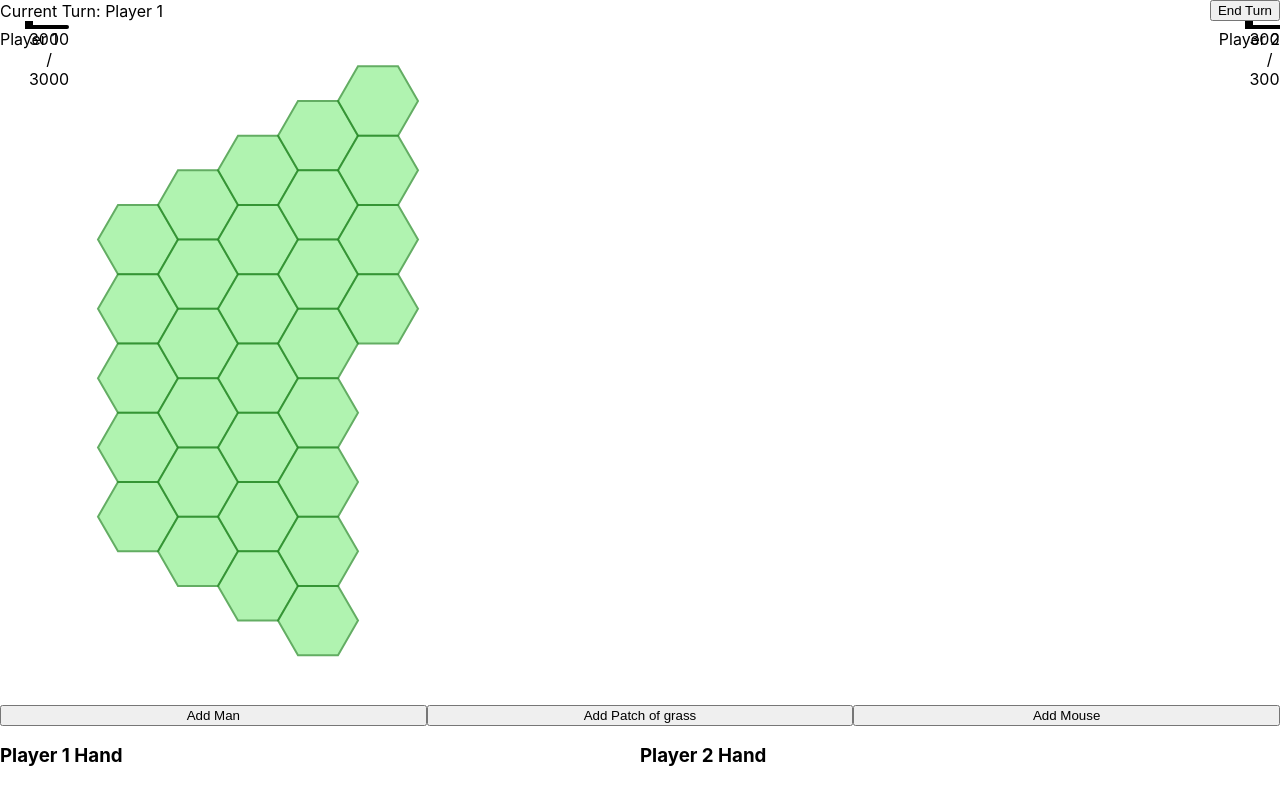
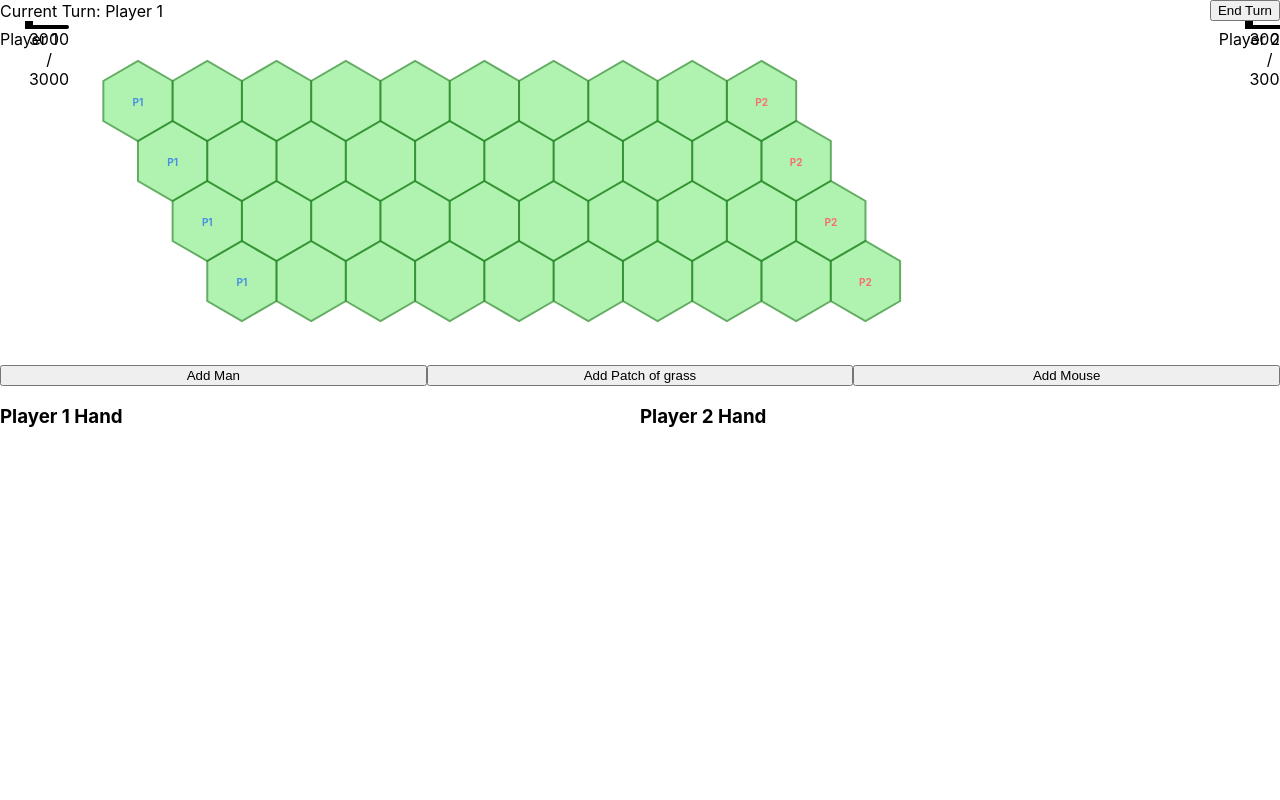
Before and after one commit to DH10125/Grand-Warfare, a Next.js app: page / in a window 1280 px wide. Built offline with nearby package versions, Linux system fonts and the light colour scheme.

Commit message:
Implement hex-grid corridor layout with AP system and spawn restrictions
Co-authored-by: DH10125 <208269286+DH10125@users.noreply.github.com>

```diff
--- a/components/Game.tsx
+++ b/components/Game.tsx
@@ -2,11 +2,14 @@
 
 import React, { useState, useEffect } from 'react';
 import { GameState, Card as CardType, HexPosition } from '@/types/game';
-import { generateHexGrid, hexToPixel, hexDistance, hexEqual, HEX_SIZE } from '@/utils/hexUtils';
+import { generateCorridorGrid, hexToPixel, hexDistance, hexEqual, HEX_SIZE, getSpawnEdges, hexDistanceToFortress } from '@/utils/hexUtils';
 import { CARD_TEMPLATES } from '@/utils/cardTemplates';
 import Hexagon from './Hexagon';
 import Card from './Card';
 import Fortress from './Fortress';
+
+const CORRIDOR_LENGTH = 10;
+const CORRIDOR_WIDTH = 4;
 
 const Game: React.FC = () => {
   const [gameState, setGameState] = useState<GameState | null>(null);
@@ -15,7 +18,8 @@ const Game: React.FC = () => {
 
   // Initialize game
   useEffect(() => {
-    const hexagons = generateHexGrid(30);
+    const hexagons = generateCorridorGrid(CORRIDOR_LENGTH, CORRIDOR_WIDTH);
+    const { leftEdge, rightEdge } = getSpawnEdges(CORRIDOR_LENGTH, CORRIDOR_WIDTH);
 
     const initialState: GameState = {
       hexagons,
@@ -35,6 +39,10 @@ const Game: React.FC = () => {
       currentPlayer: 'player1',
       selectedCard: null,
       winner: null,
+      corridorLength: CORRIDOR_LENGTH,
+      corridorWidth: CORRIDOR_WIDTH,
+      leftSpawnEdge: leftEdge,
+      rightSpawnEdge: rightEdge,
     };
 
     setGameState(initialState);
@@ -48,6 +56,7 @@ const Game: React.FC = () => {
       ...template,
       id: `${owner}-${Date.now()}-${Math.random()}`,
       owner,
+      ap: 0, // Cards in hand have 0 AP until placed
     };
 
     setGameState({
@@ -65,8 +74,16 @@ const Game: React.FC = () => {
 
     if (!isValidHex || isOccupied) return;
 
+    // Check spawn edge restrictions
+    const isLeftEdge = gameState.leftSpawnEdge.some(hex => hexEqual(hex, position));
+    const isRightEdge = gameState.rightSpawnEdge.some(hex => hexEqual(hex, position));
+
+    // Player 1 can only place on left edge, Player 2 on right edge
+    if (card.owner === 'player1' && !isLeftEdge) return;
+    if (card.owner === 'player2' && !isRightEdge) return;
+
     const updatedCards = gameState.cards.map(c =>
-      c.id === card.id ? { ...c, position, hasActed: false } : c
+      c.id === card.id ? { ...c, position, ap: 0 } : c // Units cannot act on turn they're placed
     );
 
     setGameState({
@@ -126,9 +143,10 @@ const Game: React.FC = () => {
 
   const executeMove = (targetHex: HexPosition) => {
     if (!gameState?.selectedCard || actionMode !== 'move') return;
+    if (gameState.selectedCard.ap <= 0) return; // Check AP
 
     const updatedCards = gameState.cards.map(c =>
-      c.id === gameState.selectedCard!.id ? { ...c, position: targetHex, hasActed: true } : c
+      c.id === gameState.selectedCard!.id ? { ...c, position: targetHex, ap: 0 } : c
     );
 
     setGameState({
@@ -142,6 +160,7 @@ const Game: React.FC = () => {
 
   const executeAttack = (targetHex: HexPosition) => {
     if (!gameState?.selectedCard || actionMode !== 'attack') return;
+    if (gameState.selectedCard.ap <= 0) return; // Check AP
 
     // Find target card at hex
     const targetCard = gameState.cards.find(c => c.position && hexEqual(c.position, targetHex));
@@ -164,9 +183,9 @@ const Game: React.FC = () => {
       }
     }
 
-    // Mark card as having acted
+    // Mark card as having used AP
     updatedCards = updatedCards.map(c =>
-      c.id === gameState.selectedCard!.id ? { ...c, hasActed: true } : c
+      c.id === gameState.selectedCard!.id ? { ...c, ap: 0 } : c
     );
 
     setGameState({
@@ -182,14 +201,15 @@ const Game: React.FC = () => {
   const attackFortress = (fortressOwner: 'player1' | 'player2') => {
     if (!gameState?.selectedCard || actionMode !== 'attack') return;
     if (gameState.selectedCard.owner === fortressOwner) return;
+    if (gameState.selectedCard.ap <= 0) return; // Check AP
 
     const updatedFortresses = { ...gameState.fortresses };
     const targetFortress = updatedFortresses[fortressOwner];
     targetFortress.hitPoints -= gameState.selectedCard.attackDamage;
 
-    // Mark card as having acted
+    // Mark card as having used AP
     const updatedCards = gameState.cards.map(c =>
-      c.id === gameState.selectedCard!.id ? { ...c, hasActed: true } : c
+      c.id === gameState.selectedCard!.id ? { ...c, ap: 0 } : c
     );
 
     // Check for winner
@@ -214,8 +234,10 @@ const Game: React.FC = () => {
 
     const nextPlayer = gameState.currentPlayer === 'player1' ? 'player2' : 'player1';
 
-    // Reset all cards for next player
-    const updatedCards = gameState.cards.map(c => ({ ...c, hasActed: false }));
+    // Reset AP for all cards owned by the next player
+    const updatedCards = gameState.cards.map(c =>
+      c.owner === nextPlayer && c.position ? { ...c, ap: 1 } : c
+    );
 
     setGameState({
       ...gameState,
@@ -265,12 +287,19 @@ const Game: React.FC = () => {
 
   // Check if fortress can be attacked
   const canAttackFortress = (fortressOwner: 'player1' | 'player2'): boolean => {
-    if (!gameState.selectedCard || actionMode !== 'attack') return false;
+    if (!gameState?.selectedCard || actionMode !== 'attack') return false;
     if (gameState.selectedCard.owner === fortressOwner) return false;
+    if (!gameState.selectedCard.position) return false;
+    if (gameState.selectedCard.ap <= 0) return false;
 
-    // Check if any card of the fortress owner is adjacent to board edge
-    // For simplicity, allow attacking fortress if in attack mode
-    return true;
+    // Check if unit is within range of the fortress
+    const distance = hexDistanceToFortress(
+      gameState.selectedCard.position,
+      fortressOwner,
+      gameState.corridorLength
+    );
+
+    return distance <= gameState.selectedCard.range;
   };
 
   return (
@@ -330,16 +359,35 @@ const Game: React.FC = () => {
               const hasCard = cardsOnBoard.some(c => c.position && hexEqual(c.position, hex));
               const isHighlighted = actionMode === 'move' && highlightedHexes.some(h => hexEqual(h, hex));
               const isAttackable = actionMode === 'attack' && highlightedHexes.some(h => hexEqual(h, hex));
+              const isLeftSpawn = gameState.leftSpawnEdge.some(h => hexEqual(h, hex));
+              const isRightSpawn = gameState.rightSpawnEdge.some(h => hexEqual(h, hex));
+              const isSpawnEdge = isLeftSpawn || isRightSpawn;
 
               return (
+                <g key={`${hex.q}-${hex.r}`}>
                   <Hexagon
-                  key={`${hex.q}-${hex.r}`}
                     position={hex}
                     isHighlighted={isHighlighted}
                     isAttackable={isAttackable}
                     onClick={() => handleHexClick(hex)}
                     hasCard={hasCard}
                   />
+                  {/* Show spawn edge indicator */}
+                  {isSpawnEdge && !hasCard && (
+                    <g transform={`translate(${hexToPixel(hex).x}, ${hexToPixel(hex).y})`}>
+                      <text
+                        x="0"
+                        y="5"
+                        textAnchor="middle"
+                        fill={isLeftSpawn ? '#4A90E2' : '#F87171'}
+                        fontSize="10"
+                        fontWeight="bold"
+                      >
+                        {isLeftSpawn ? 'P1' : 'P2'}
+                      </text>
+                    </g>
+                  )}
+                </g>
               );
             })}
 
@@ -347,26 +395,73 @@ const Game: React.FC = () => {
             {cardsOnBoard.map(card => {
               if (!card.position) return null;
               const { x, y } = hexToPixel(card.position);
+              const isSelected = gameState.selectedCard?.id === card.id;
 
               return (
-                <g key={card.id} transform={`translate(${x - 20}, ${y - 28})`}>
+                <g
+                  key={card.id}
+                  transform={`translate(${x}, ${y})`}
+                  onClick={(e) => {
+                    e.stopPropagation();
+                    selectCard(card);
+                  }}
+                  style={{ cursor: 'pointer' }}
+                >
+                  {/* Unit circle */}
                   <circle
-                    cx="20"
-                    cy="28"
-                    r="25"
+                    cx="0"
+                    cy="0"
+                    r="30"
                     fill={card.owner === 'player1' ? '#60A5FA' : '#F87171'}
-                    opacity="0.8"
+                    opacity="0.9"
+                    stroke={isSelected ? '#FFD700' : '#000'}
+                    strokeWidth={isSelected ? '3' : '2'}
                   />
+                  {/* Unit name */}
                   <text
-                    x="20"
-                    y="32"
+                    x="0"
+                    y="-5"
                     textAnchor="middle"
                     fill="white"
-                    fontSize="12"
+                    fontSize="14"
                     fontWeight="bold"
                   >
                     {card.name[0]}
                   </text>
+                  {/* HP bar */}
+                  <text
+                    x="0"
+                    y="8"
+                    textAnchor="middle"
+                    fill="white"
+                    fontSize="10"
+                    fontWeight="bold"
+                  >
+                    {card.hitPoints}HP
+                  </text>
+                  {/* AP indicator */}
+                  {card.ap > 0 && (
+                    <circle
+                      cx="20"
+                      cy="-20"
+                      r="8"
+                      fill="#10B981"
+                      stroke="#000"
+                      strokeWidth="1"
+                    />
+                  )}
+                  {card.ap > 0 && (
+                    <text
+                      x="20"
+                      y="-16"
+                      textAnchor="middle"
+                      fill="white"
+                      fontSize="10"
+                      fontWeight="bold"
+                    >
+                      {card.ap}
+                    </text>
+                  )}
                 </g>
               );
             })}
@@ -439,7 +534,7 @@ const Game: React.FC = () => {
       </div>
 
       {/* Selected Card Actions */}
-      {gameState.selectedCard && gameState.selectedCard.position && !gameState.selectedCard.hasActed && (
+      {gameState.selectedCard && gameState.selectedCard.position && gameState.selectedCard.ap > 0 && (
         <div className="fixed bottom-4 left-1/2 transform -translate-x-1/2 bg-white rounded-lg p-4 shadow-lg">
           <div className="flex gap-4">
             <button
--- a/components/Hexagon.tsx
+++ b/components/Hexagon.tsx
@@ -19,10 +19,10 @@ const Hexagon: React.FC<HexagonProps> = ({
 }) => {
   const { x, y } = hexToPixel(position);
 
-  // Create hexagon path
+  // Create hexagon path for pointy-topped hexes
   const points: string[] = [];
   for (let i = 0; i < 6; i++) {
-    const angle = (Math.PI / 3) * i;
+    const angle = (Math.PI / 3) * i - Math.PI / 6; // Rotate by 30 degrees for pointy-top
     const px = HEX_SIZE * Math.cos(angle);
     const py = HEX_SIZE * Math.sin(angle);
     points.push(`${px},${py}`);
--- a/types/game.ts
+++ b/types/game.ts
@@ -9,7 +9,7 @@ export interface Card {
   imageUrl: string;
   owner: 'player1' | 'player2';
   position?: HexPosition;
-  hasActed?: boolean;
+  ap: number; // Action points (0 or 1)
 }
 
 export interface HexPosition {
@@ -33,6 +33,10 @@ export interface GameState {
   currentPlayer: 'player1' | 'player2';
   selectedCard: Card | null;
   winner: 'player1' | 'player2' | null;
+  corridorLength: number; // Number of columns (q-axis)
+  corridorWidth: number;  // Number of rows (r-axis)
+  leftSpawnEdge: HexPosition[];
+  rightSpawnEdge: HexPosition[];
 }
 
-export type CardTemplate = Omit<Card, 'id' | 'owner' | 'position' | 'hasActed'>;
+export type CardTemplate = Omit<Card, 'id' | 'owner' | 'position' | 'ap'>;
--- a/utils/hexUtils.ts
+++ b/utils/hexUtils.ts
@@ -2,10 +2,10 @@ import { HexPosition } from '@/types/game';
 
 export const HEX_SIZE = 40;
 
-// Convert hex coordinates to pixel coordinates
+// Convert hex coordinates to pixel coordinates (pointy-topped hexes)
 export function hexToPixel(hex: HexPosition): { x: number; y: number } {
-  const x = HEX_SIZE * (3 / 2 * hex.q);
-  const y = HEX_SIZE * (Math.sqrt(3) / 2 * hex.q + Math.sqrt(3) * hex.r);
+  const x = HEX_SIZE * (Math.sqrt(3) * hex.q + Math.sqrt(3) / 2 * hex.r);
+  const y = HEX_SIZE * (3 / 2 * hex.r);
   return { x, y };
 }
 
@@ -43,7 +43,48 @@ export function generateHexGrid(size: number): HexPosition[] {
   return hexes.slice(0, size);
 }
 
+// Generate a corridor-style grid (rectangular, left-to-right)
+export function generateCorridorGrid(length: number = 10, width: number = 4): HexPosition[] {
+  const hexes: HexPosition[] = [];
+
+  for (let q = 0; q < length; q++) {
+    for (let r = 0; r < width; r++) {
+      hexes.push({ q, r });
+    }
+  }
+
+  return hexes;
+}
+
+// Get spawn edge tiles for a corridor grid
+export function getSpawnEdges(length: number, width: number) {
+  const leftEdge: HexPosition[] = [];
+  const rightEdge: HexPosition[] = [];
+
+  for (let r = 0; r < width; r++) {
+    leftEdge.push({ q: 0, r });
+    rightEdge.push({ q: length - 1, r });
+  }
+
+  return { leftEdge, rightEdge };
+}
+
 // Check if two hex positions are equal
 export function hexEqual(a: HexPosition, b: HexPosition): boolean {
   return a.q === b.q && a.r === b.r;
 }
+
+// Calculate distance from a hex to a fortress (at edge of corridor)
+export function hexDistanceToFortress(
+  hex: HexPosition,
+  fortressOwner: 'player1' | 'player2',
+  corridorLength: number
+): number {
+  // Player 1 fortress is at the left edge (q = -1), Player 2 at right edge (q = corridorLength)
+  const fortressQ = fortressOwner === 'player1' ? -1 : corridorLength;
+
+  // Calculate distance to the nearest point on the fortress edge
+  // For simplicity, we calculate distance to a virtual hex at the fortress position
+  // using the same r-coordinate as the unit
+  return hexDistance(hex, { q: fortressQ, r: hex.r });
+}
```
Also changed, not shown: components/Card.tsx (+9 -2 lines). Lines whose indentation alone changed are shown as unchanged.
